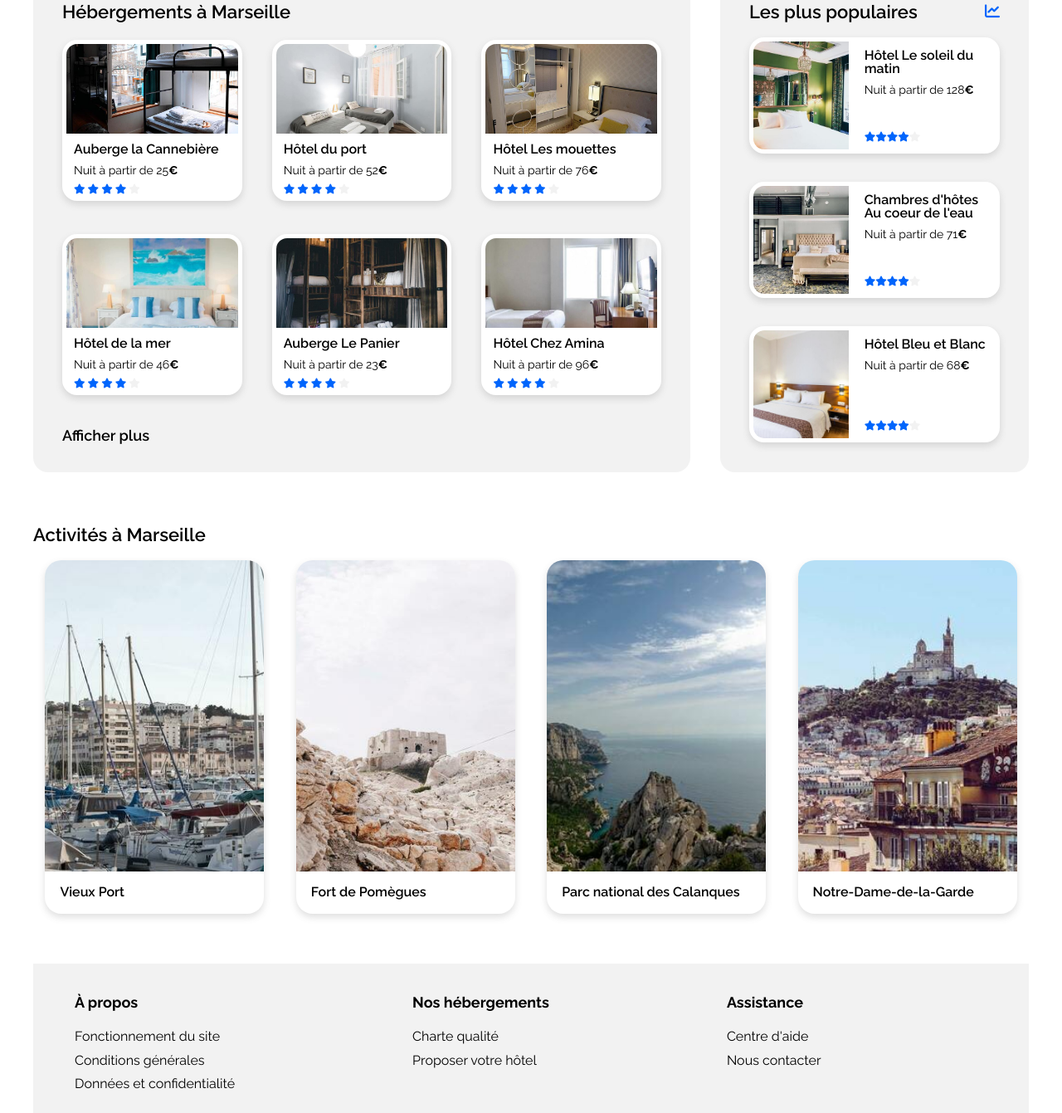
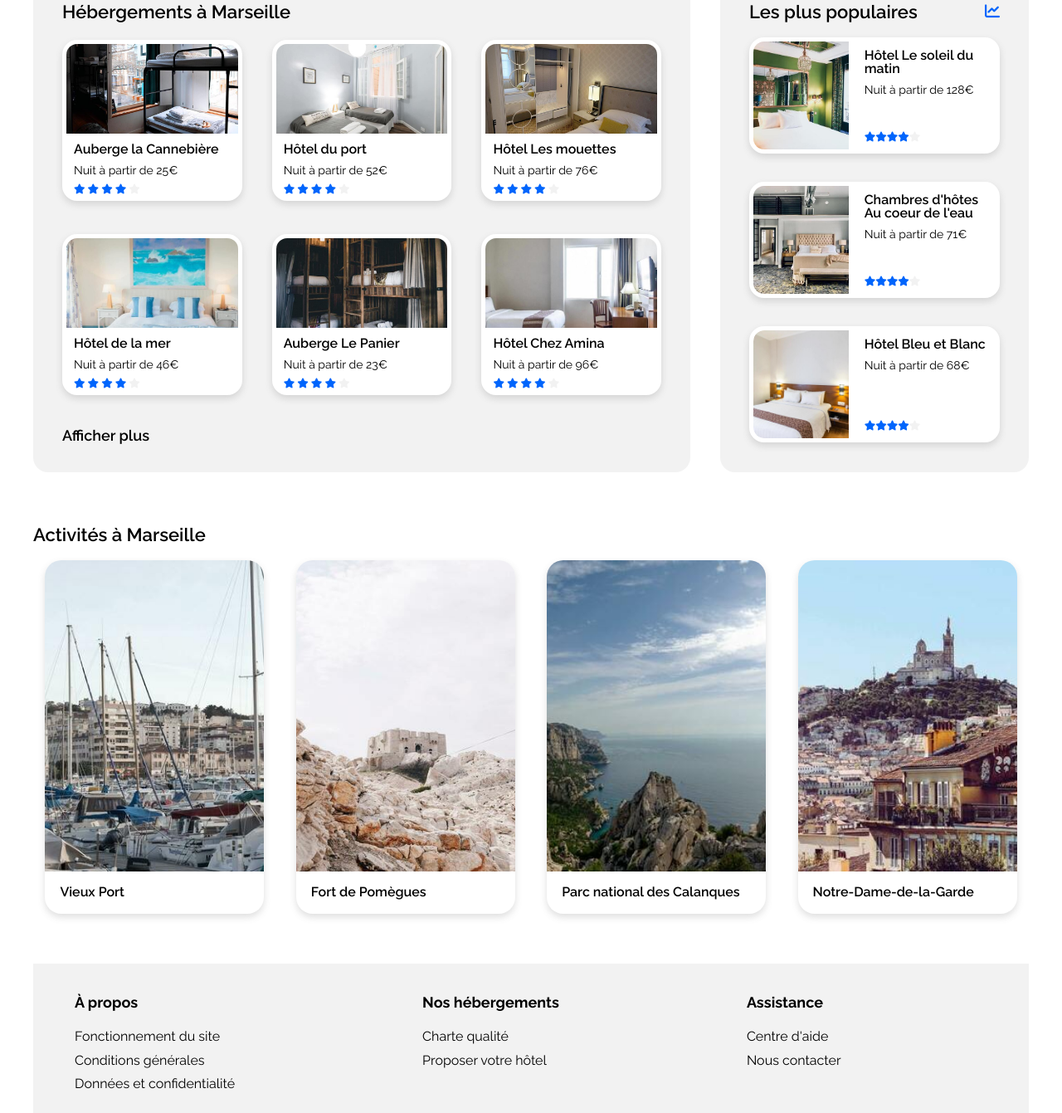
Before and after one commit to lomi9/projet_2, a plain HTML site: page index.html in a window 1280 px wide. Shown: the part 427-1768 px from the top of the page at 83% size. Drawn offline with Linux system fonts and the light colour scheme.

```diff
--- a/index.html
+++ b/index.html
@@ -71,7 +71,7 @@
                                     </div>
                                     <div class="description_cards_hebergements">
                                         <h4 class="txt_titre_hebergements"> Auberge la Cannebière</h4>
-                                        <p class="txt_hebergements">Nuit à partir de 25<span class="euro">€</span></p>
+                                        <p class="txt_hebergements">Nuit à partir de 25€</p>
                                         <div class="etoiles_hebergements">
                                             <i class="fa-solid fa-star"></i>
                                             <i class="fa-solid fa-star"></i>
@@ -90,7 +90,7 @@
                                     </div>
                                     <div class="description_cards_hebergements">
                                         <h4 class="txt_titre_hebergements">Hôtel du port</h4>
-                                        <p class="txt_hebergements">Nuit à partir de 52<span class="euro">€</span></p>
+                                        <p class="txt_hebergements">Nuit à partir de 52€</p>
                                         <div class="etoiles_hebergements">
                                             <i class="fa-solid fa-star"></i>
                                             <i class="fa-solid fa-star"></i>
@@ -109,7 +109,7 @@
                                     </div>
                                     <div class="description_cards_hebergements">
                                         <h4 class="txt_titre_hebergements">Hôtel Les mouettes</h4>
-                                        <p class="txt_hebergements">Nuit à partir de 76<span class="euro">€</span></p>
+                                        <p class="txt_hebergements">Nuit à partir de 76€</p>
                                         <div class="etoiles_hebergements">
                                             <i class="fa-solid fa-star"></i>
                                             <i class="fa-solid fa-star"></i>
@@ -128,7 +128,7 @@
                                     </div>
                                     <div class="description_cards_hebergements">
                                         <h4 class="txt_titre_hebergements">Hôtel de la mer</h4>
-                                        <p class="txt_hebergements">Nuit à partir de 46<span class="euro">€</span></p>
+                                        <p class="txt_hebergements">Nuit à partir de 46€</p>
                                         <div class="etoiles_hebergements">
                                             <i class="fa-solid fa-star"></i>
                                             <i class="fa-solid fa-star"></i>
@@ -147,7 +147,7 @@
                                     </div>
                                     <div class="description_cards_hebergements">
                                         <h4 class="txt_titre_hebergements">Auberge Le Panier</h4>
-                                        <p class="txt_hebergements">Nuit à partir de 23<span class="euro">€</span></p>
+                                        <p class="txt_hebergements">Nuit à partir de 23€</p>
                                         <div class="etoiles_hebergements">
                                             <i class="fa-solid fa-star"></i>
                                             <i class="fa-solid fa-star"></i>
@@ -166,7 +166,7 @@
                                     </div>
                                     <div class="description_cards_hebergements">
                                         <h4 class="txt_titre_hebergements">Hôtel Chez Amina</h4>
-                                        <p class="txt_hebergements">Nuit à partir de 96<span class="euro">€</span></p>
+                                        <p class="txt_hebergements">Nuit à partir de 96€</p>
                                         <div class="etoiles_hebergements">
                                             <i class="fa-solid fa-star"></i>
                                             <i class="fa-solid fa-star"></i>
@@ -199,7 +199,7 @@
                                     <div class="description_cards_populaires">
                                         <div class="titre_txt_card_populaires">
                                             <h4 class="titre_card_populaires">Hôtel Le soleil du matin</h4>
-                                            <p class="txt_card_populaires">Nuit à partir de 128<span class="euro">€</span></p>
+                                            <p class="txt_card_populaires">Nuit à partir de 128€</p>
                                         </div>
                                         <div class="etoiles_populaires">
                                             <i class="fa-solid fa-star"></i>
@@ -220,7 +220,7 @@
                                     <div class="description_cards_populaires">
                                         <div class="titre_txt_card_populaires">
                                             <h4 class="titre_card_populaires">Chambres d'hôtes Au coeur de l'eau</h4>
-                                            <p class="txt_card_populaires">Nuit à partir de 71<span class="euro">€</span></p>
+                                            <p class="txt_card_populaires">Nuit à partir de 71€</p>
                                         </div>
                                         <div class="etoiles_populaires">
                                             <i class="fa-solid fa-star"></i>
@@ -241,7 +241,7 @@
                                     <div class="description_cards_populaires">
                                         <div class="titre_txt_card_populaires">
                                             <h4 class="titre_card_populaires">Hôtel Bleu et Blanc</h4>
-                                            <p class="txt_card_populaires">Nuit à partir de 68<span class="euro">€</span></p>
+                                            <p class="txt_card_populaires">Nuit à partir de 68€</p>
                                         </div>
                                         <div class="etoiles_populaires">
                                             <i class="fa-solid fa-star"></i>
@@ -320,17 +320,17 @@
                 <div class="liste_footer">
                     <ul>
                         <li class="titre_liste_footer">À propos</li>
-                        <li><a href="#">Fonctionnement du site</a></li>
-                        <li><a href="#">Conditions générales</a></li>
-                        <li><a href="#">Données et confidentialité</a></li>
+                        <li>Fonctionnement du site</li>
+                        <li>Conditions générales</li>
+                        <li>Données et confidentialité</li>
                     </ul>
                 </div>
 
                 <div class="liste_footer">
                     <ul>
                         <li class="titre_liste_footer">Nos hébergements</li>
-                        <li><a href="#">Charte qualité</a></li>
-                        <li><a href="#">Proposer votre hôtel</a></li>
+                        <li>Charte qualité</li>
+                        <li>Proposer votre hôtel</li>
 
                     </ul>
                 </div>
@@ -338,8 +338,8 @@
                 <div class=liste_footer>
                     <ul>
                         <li class="titre_liste_footer">Assistance</li>
-                        <li><a href="#">Centre d'aide</a></li>
-                        <li><a href="#">Nous contacter</a></li>
+                        <li>Centre d'aide</li>
+                        <li>Nous contacter</li>
                     </ul>
                 </div>
         </footer>
--- a/style.css
+++ b/style.css
@@ -268,10 +268,6 @@
     justify-content: space-between;
 }
 
-.euro {
-    font-weight: 700;
-}
-
 /* ***********BLOCS*GRIS*********** */
 
 .hebergements_1{
@@ -509,7 +505,7 @@
     flex-direction: row;
     justify-content: flex-start;
     flex-wrap: wrap;
-    gap: 12%;
+    gap: 13%;
 }
 
 .liste_footer {
```
Also changed, not shown: 8 other files.
